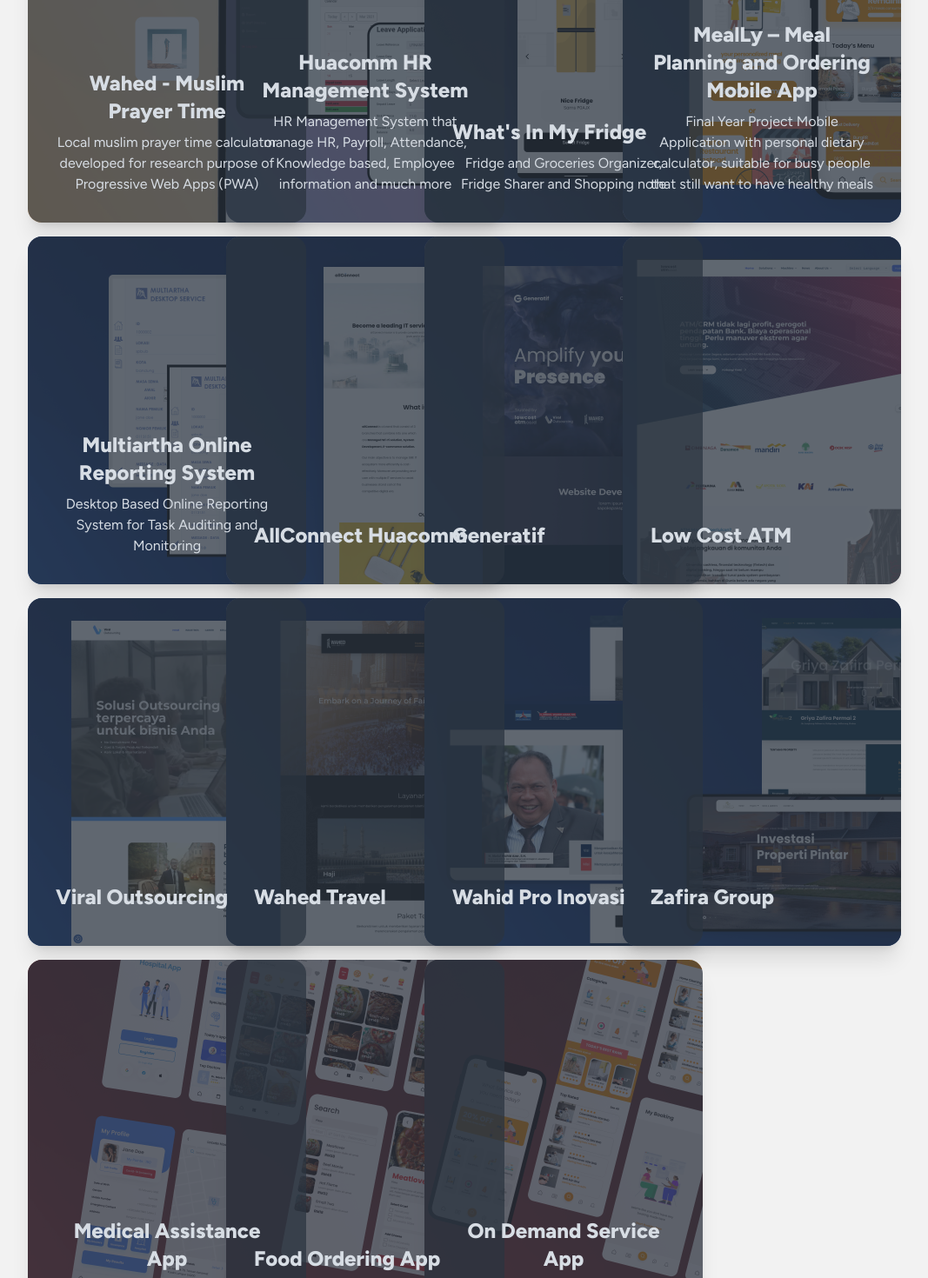
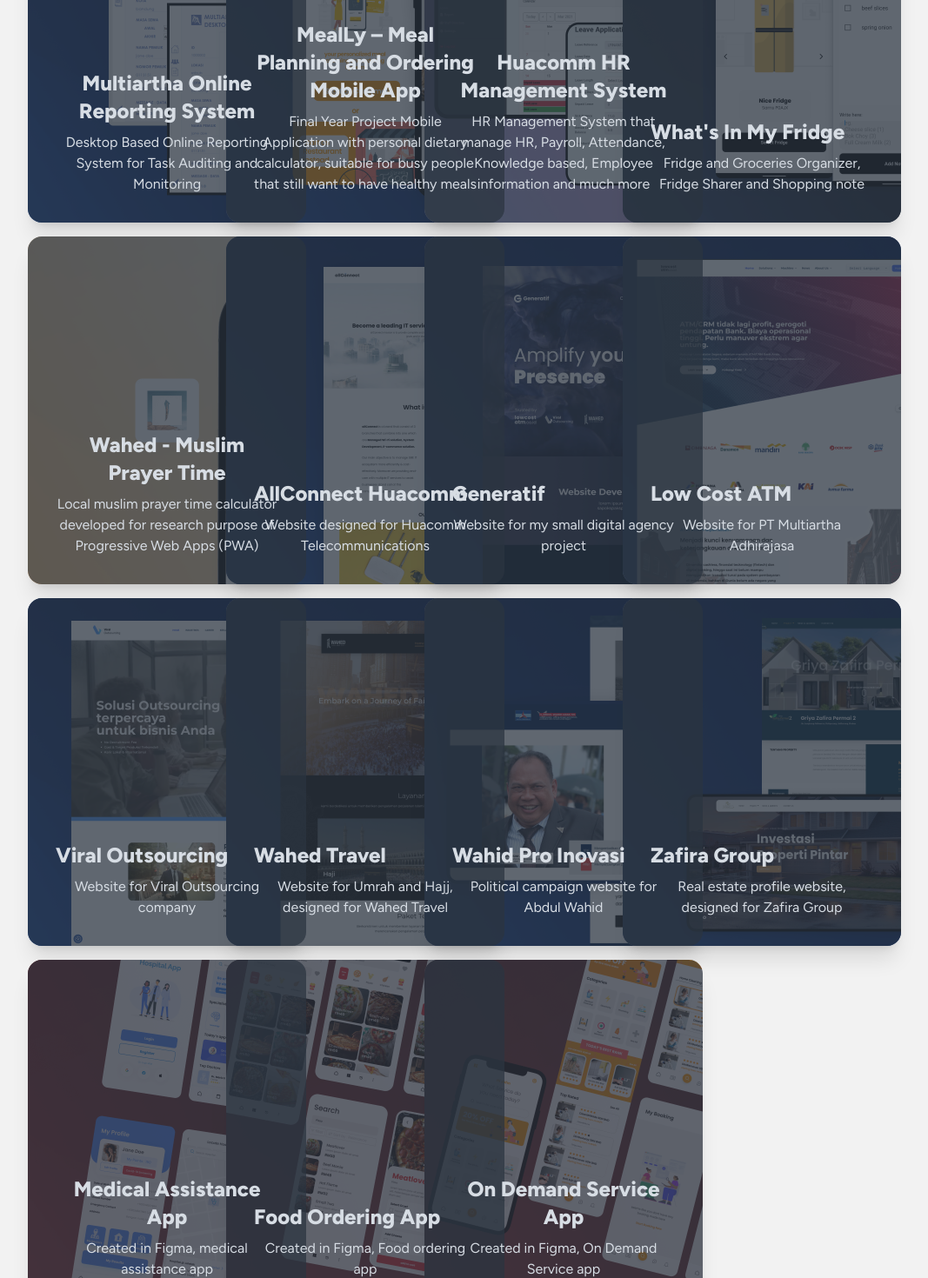
Before and after one commit to naufalfathur/portofolio, a Next.js app: page /project in a window 1280 px wide. Shown: the part 340-1810 px from the top of the page at 87% size, without its empty margins (160-1227 px from the left). Built offline with nearby package versions, Linux system fonts and the light colour scheme.

Commit message:
data cleanup

```diff
--- a/components/ui/project-section.tsx
+++ b/components/ui/project-section.tsx
@@ -14,7 +14,7 @@
 }
 
 function ProjectSection({ title, desc, filter, titleOnLeft = true }: ProjectSectionProps) {
-    const filteredObjects = projectList.filter((project) => project.type === filter).slice(0, 4);
+    const filteredObjects = projectList.filter((project) => project.type === filter).reverse().slice(0, 4);
 
     return (
         <div className='w-full h-full py-20 px-[10vw] flex flex-row justify-between'>
--- a/public/data/projects.js
+++ b/public/data/projects.js
@@ -1,18 +1,31 @@
 export const projectList = [
     {
-        name: "Wahed - Muslim Prayer Time",
+        name: "Multiartha Online Reporting System",
         type: "software",
-        wip: true,
-        img: "/img/projects/wahed.png",
-        url: "project.naufal.com",
-        descTitle: "Local muslim prayer time calculator developed for research purpose of Progressive Web Apps (PWA)",
+        img: "/img/projects/multiartha.png",
+        url: "https://play.google.com/store/apps/details?id=com.naufalfathur.wimf",
+        descTitle: "Desktop Based Online Reporting System for Task Auditing and Monitoring",
         desc: [
-            "Developed for the purpose of research, highlighting the potential of Progressive Web Apps (PWA) as a future technology, as the alternative of native mobile application",
-            "Utilized Next.js, React, and TypeScript to build a robust application that implemented real-time connections to APIs, enabling the retrieval of precise local prayer time calculations within the application."
+            "Helped in integrating routine maintenance reports from multiple ATM booths managed by the company across Indonesia.",
+            "Providing maintenance portofolio to increase company’s credibility and clients’ reliability"
         ],
         technologies: [
-            "React",
-            "Next JS",
+            "Visual Basic",
+        ]
+    }, {
+        name: "MealLy – Meal Planning and Ordering Mobile App",
+        type: "software",
+        img: "/img/projects/meally.png",
+        url: "https://play.google.com/store/apps/details?id=com.naufalfathur.wimf",
+        descTitle: "Final Year Project Mobile Application with personal dietary calculator, suitable for busy people that still want to have healthy meals",
+        desc: [
+            "MealLy is a food planning and ordering application with an automatic calorie counting system for food by only entering its ingredients, made with the aim of ending the stigma of healthy eating not being for busy people."
+        ],
+        technologies: [
+            "Flutter",
+            "Dart",
+            "NodeJS",
+            "Firestore",
         ]
     }, {
         name: "Huacomm HR Management System",
@@ -31,8 +44,7 @@
             "Javascript",
             "Python",
         ]
-    },
-    {
+    }, {
         name: "What's In My Fridge",
         type: "software",
         img: "/img/projects/wimf.png",
@@ -49,41 +61,28 @@
             "Firestore",
         ]
     }, {
-        name: "MealLy – Meal Planning and Ordering Mobile App",
+        name: "Wahed - Muslim Prayer Time",
         type: "software",
-        img: "/img/projects/meally.png",
-        url: "https://play.google.com/store/apps/details?id=com.naufalfathur.wimf",
-        descTitle: "Final Year Project Mobile Application with personal dietary calculator, suitable for busy people that still want to have healthy meals",
+        wip: true,
+        img: "/img/projects/wahed.png",
+        url: "project.naufal.com",
+        descTitle: "Local muslim prayer time calculator developed for research purpose of Progressive Web Apps (PWA)",
         desc: [
-            "MealLy is a food planning and ordering application with an automatic calorie counting system for food by only entering its ingredients, made with the aim of ending the stigma of healthy eating not being for busy people."
+            "Developed for the purpose of research, highlighting the potential of Progressive Web Apps (PWA) as a future technology, as the alternative of native mobile application",
+            "Utilized Next.js, React, and TypeScript to build a robust application that implemented real-time connections to APIs, enabling the retrieval of precise local prayer time calculations within the application."
         ],
         technologies: [
-            "Flutter",
-            "Dart",
-            "NodeJS",
-            "Firestore",
+            "React",
+            "Next JS",
         ]
     },
     {
-        name: "Multiartha Online Reporting System",
-        type: "software",
-        img: "/img/projects/multiartha.png",
-        url: "https://play.google.com/store/apps/details?id=com.naufalfathur.wimf",
-        descTitle: "Desktop Based Online Reporting System for Task Auditing and Monitoring",
-        desc: [
-            "Helped in integrating routine maintenance reports from multiple ATM booths managed by the company across Indonesia.",
-            "Providing maintenance portofolio to increase company’s credibility and clients’ reliability"
-        ],
-        technologies: [
-            "Visual Basic",
-        ]
-    }, {
         name: "AllConnect Huacomm",
         type: "website",
         wip: false,
         img: "/img/projects/allconnect.png",
         url: "allconnect.com.my",
-        descTitle: "",
+        descTitle: "Website designed for Huacomm Telecommunications",
         desc: [
             ""
         ],
@@ -96,7 +95,7 @@
         wip: false,
         img: "/img/projects/generatif.png",
         url: "generatif.io",
-        descTitle: "",
+        descTitle: "Website for my small digital agency project",
         desc: [
             ""
         ],
@@ -109,7 +108,7 @@
         wip: false,
         img: "/img/projects/lowcostatm.png",
         url: "lowcostatm.co.id",
-        descTitle: "",
+        descTitle: "Website for PT Multiartha Adhirajasa",
         desc: [
             ""
         ],
@@ -122,7 +121,7 @@
         wip: false,
         img: "/img/projects/viraloutsourcing.png",
         url: "viraloutsourcing.asia",
-        descTitle: "",
+        descTitle: "Website for Viral Outsourcing company",
         desc: [
             ""
         ],
@@ -135,7 +134,7 @@
         wip: false,
         img: "/img/projects/wahedtravel.png",
         url: "wahedtravel.co.id",
-        descTitle: "",
+        descTitle: "Website for Umrah and Hajj, designed for Wahed Travel",
         desc: [
             ""
         ],
@@ -148,7 +147,7 @@
         wip: false,
         img: "/img/projects/wahidproinovasi.png",
         url: "wahidproinovasi.id",
-        descTitle: "",
+        descTitle: "Political campaign website for Abdul Wahid",
         desc: [
             ""
         ],
@@ -161,7 +160,7 @@
         wip: false,
         img: "/img/projects/zafiragroup.png",
         url: "zafiragroup.co.id",
-        descTitle: "",
+        descTitle: "Real estate profile website, designed for Zafira Group",
         desc: [
             ""
         ],
@@ -174,7 +173,7 @@
         wip: false,
         img: "/img/projects/hospital.png",
         url: "",
-        descTitle: "",
+        descTitle: "Created in Figma, medical assistance app",
         desc: [
             ""
         ],
@@ -187,7 +186,7 @@
         wip: false,
         img: "/img/projects/food.png",
         url: "",
-        descTitle: "",
+        descTitle: "Created in Figma, Food ordering app",
         desc: [
             ""
         ],
@@ -200,7 +199,7 @@
         wip: false,
         img: "/img/projects/ods.png",
         url: "",
-        descTitle: "",
+        descTitle: "Created in Figma, On Demand Service app",
         desc: [
             ""
         ],
```
